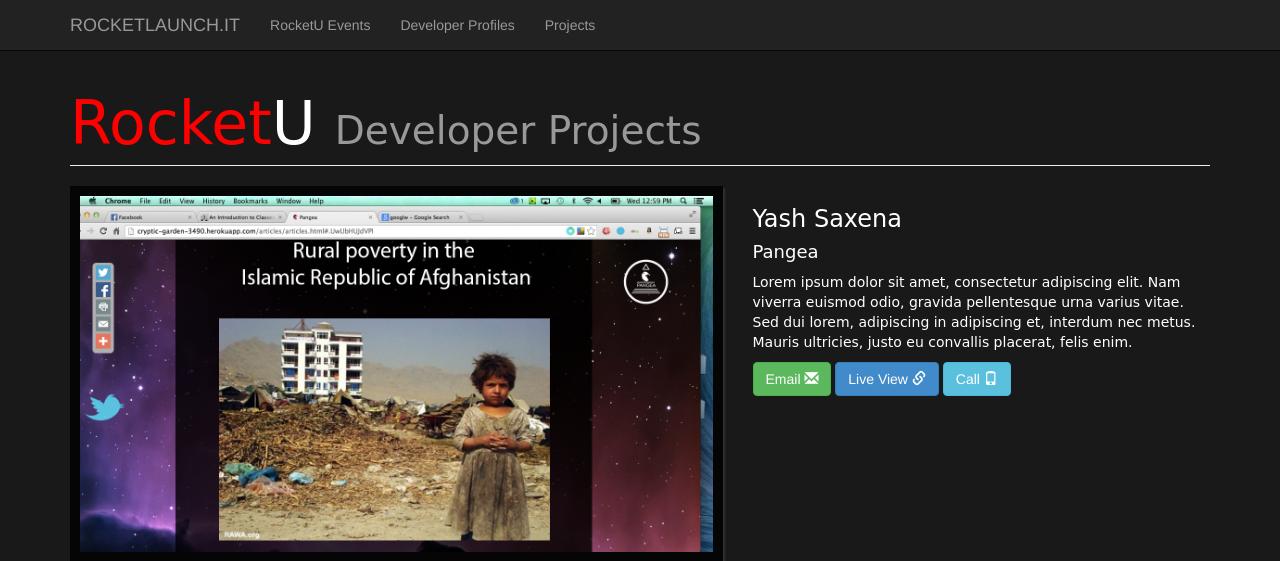
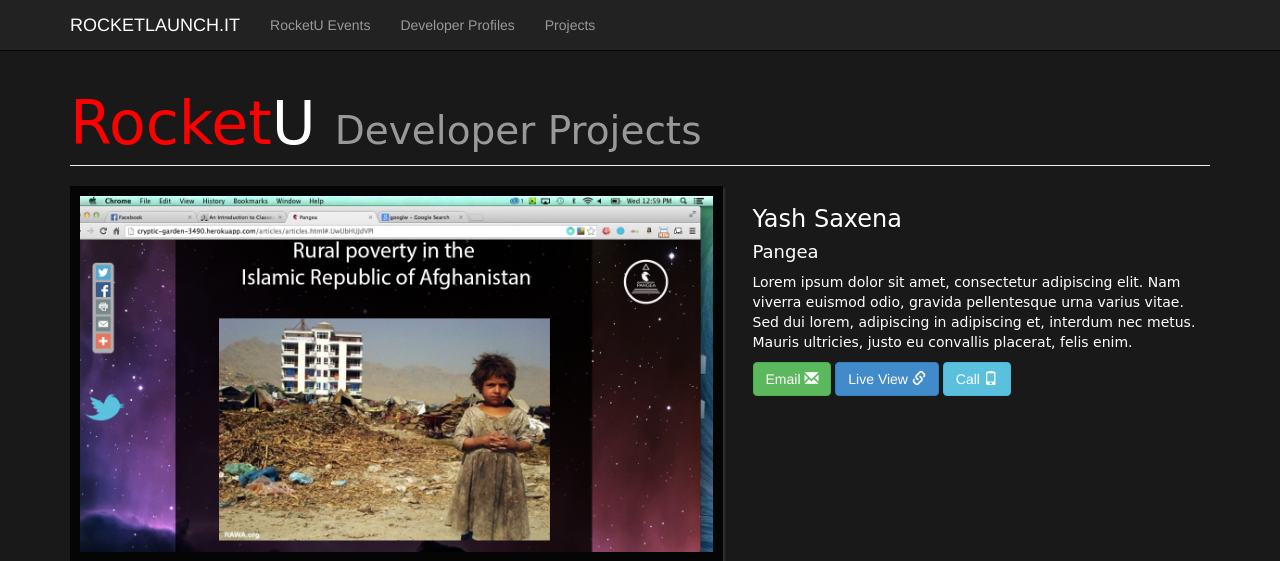
Before and after one commit to northDacoder/portfolio-, a PHP site: page /index.html in a window 1280 px wide. Shown: the top 561 px of the page. Run offline with PHP 8.4, Linux system fonts and the light colour scheme; some web fonts are replaced.

Commit message:
more css changes

```diff
--- a/css/rocketlaunch.css
+++ b/css/rocketlaunch.css
@@ -16,6 +16,10 @@ body {
 	font-family: "Londrina Sketch", cursive;
 	font-size: 60px;
 	color: red;
+}
+
+.appTitle {
+	color: white;
 }
 
 
--- a/index.html
+++ b/index.html
@@ -27,7 +27,7 @@
                     <span class="icon-bar"></span>
                     <span class="icon-bar"></span>
                 </button>
-                <a class="navbar-brand" href="#">ROCKETLAUNCH.IT</a>
+                <a class="navbar-brand" href="#"><span class="appTitle">ROCKETLAUNCH.IT</span></a>
             </div>
 
             <!-- Toggle Content -->
```
